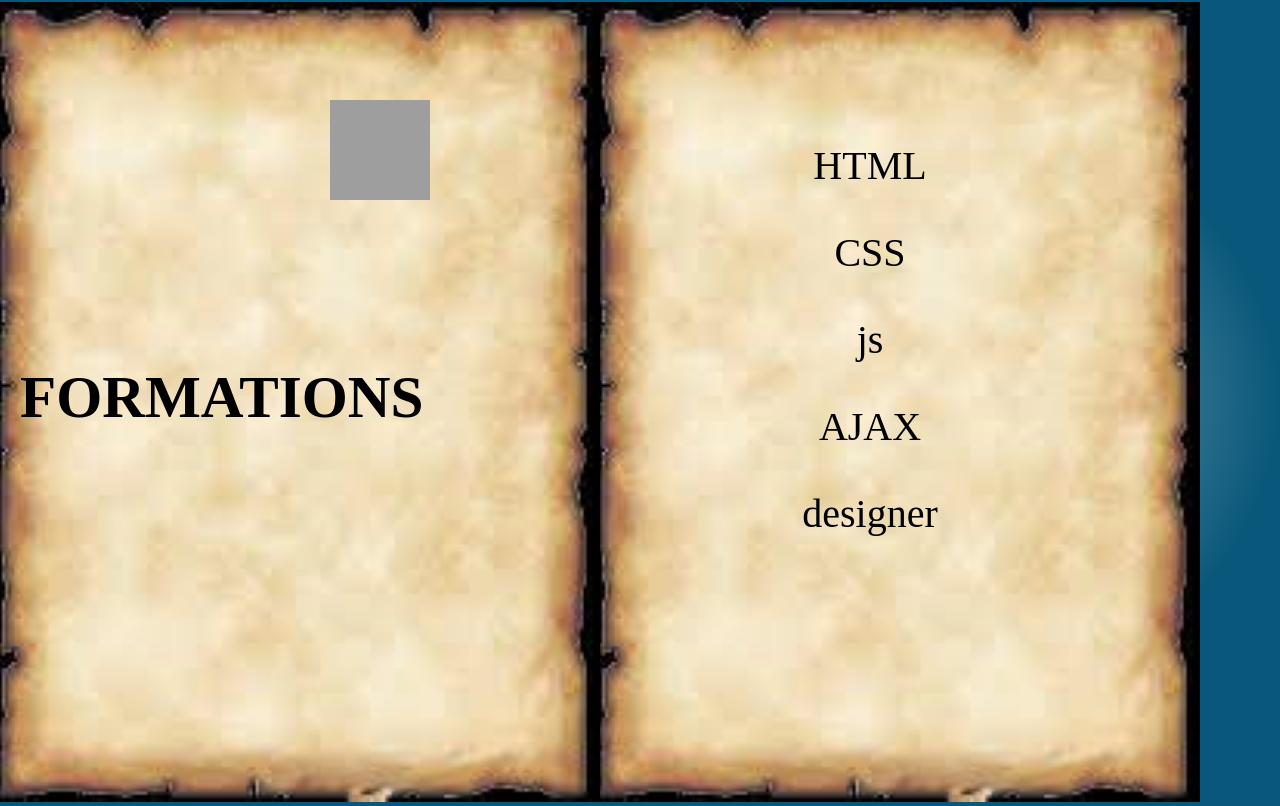
After one commit to baboun89/portefolio, a PHP site: page /indexforma.html in a window 1280 px wide. The commit adds this page. Run offline with PHP 8.4, Linux system fonts and the light colour scheme; grey boxes are pictures that could not be loaded.

Commit message:
fin de tous les index

```diff
--- a/css/slyle2.css
+++ b/css/slyle2.css
@@ -4,26 +4,150 @@ body {
     height: 100vh;
     margin: 0;
     position: relative;
-text-align: center;
+    text-align: center;
+}
+
+#logo1 {
+    position: relative;
+    z-index: 5;
+    left: 0;
+    align-items: center;
+}
+
+
+
+#feuilles {
+
+    display: flex;
+    align-items: center;
+    height: calc(100% - 100px);
+    z-index: 6;
+
+}
+
+.feuille {
+    position: relative;
 
 
 }
 
-#feuilles{
-        display: flex;
-    align-items: center;
-    height: calc(100% - 100px);
-
-}
-.feuille{
-    align-items: center;
-
-}
-h1{
+h1 {
 
     font-size: 0.8rem;
 }
-#phil{
-    font-size: 1rem;
+
+#phil {
+    font-size: 0.8rem;
 
 }
+
+h1 {
+    position: absolute;
+    top: 40%;
+    left: 5px;
+    font-size: 1.2rem;
+}
+
+#phil {
+    position: absolute;
+    top: 20%;
+}
+
+@media screen and (orientation: landscape) {
+    #feuilles {
+        width: 85%;
+        margin: auto;
+        margin-top: -50px;
+    }
+
+    h1 {
+        font-size: 1.5rem;
+        left: 20px;
+    }
+
+    #phil {
+        width: 80%;
+        font-size: 1.1rem;
+        left: 30px;
+    }
+
+    #logo1 {
+        top: 20px;
+        left: -22%;
+    }
+}
+
+@media screen and (min-width: 374px) and (orientation: portrait) {
+    h1 {
+        font-size: 1.4rem;
+    }
+
+    #phil {
+        width: 80%;
+        font-size: 1rem;
+        left: 20px;
+        top: 20px;
+    }
+}
+
+@media screen and (min-width: 569px) and (orientation: landscape) {
+    h1 {
+        font-size: 2rem;
+    }
+
+    #phil {
+        font-size: 1.5rem;
+        top: 20px;
+    }
+}
+
+@media screen and (min-width: 767px) and (orientation: landscape) {
+    #feuilles {
+        width: 70%;
+    }
+
+    h1 {
+        font-size: 2rem;
+    }
+
+    #logo1 {
+        left: -18%;
+    }
+}
+
+@media screen and (min-width: 767px) and (orientation: portrait) {
+    h1 {
+        font-size: 2.8rem;
+        left: 10px;
+    }
+
+    #phil {
+        font-size: 2rem;
+    }
+}
+
+@media screen and (min-width: 1024px) and (orientation: landscape) {
+    #feuilles {
+        width: 100%;
+    }
+
+    h1 {
+
+        font-size: 3.7rem;
+    }
+
+    #phil {
+        top: 100px;
+        font-size: 2.5rem;
+    }
+    #logo1{
+        top:100px;
+        left:-260px
+    }
+}
+@media screen and (min-width: 1300px) and (orientation: landscape) {
+#feuilles{
+   width: 120% ;
+
+}
+}
--- /dev/null
+++ b/indexforma.html
@@ -0,0 +1,31 @@
+<!DOCTYPE html>
+<html lang="en">
+
+<head>
+    <meta charset="UTF-8">
+    <meta http-equiv="X-UA-Compatible" content="IE=edge">
+    <meta name="viewport" content="width=device-width, initial-scale=1.0">
+    <title>livre</title>
+    <link rel="stylesheet" type="text/css" href="css/slyle2.css">
+</head>
+
+<body>
+    <a id="logo" href="index.html">
+        <img id="logo1" class="rotating" src="images/logoxcf.png" alt="logo1" width="100" height="100"></a>
+    <div id="feuilles">
+        <div class="feuille">
+            <h1>FORMATIONS</h1>
+            <img src="images/feuille.jpg" alt="livre" width="100%">
+        </div>
+        <div class="feuille">
+            <img src="images/feuille.jpg" alt="livre" width="100%">
+            <div id="phil">
+                <P>HTML</P>
+                <p>CSS</p>
+                <p>js</p>
+                <p>AJAX</p>
+                <p>designer</p>
+                </d>
+            </div>
+        </div>
+</body>
```
Also changed, not shown: index.html (+5 -5 lines), indexcomp.html (added, +31 -0 lines), indexexper.html (added, +31 -0 lines), indexfin.html (added, +14 -0 lines), indexpresen.html (renamed from index2.html, +4 -8 lines).
